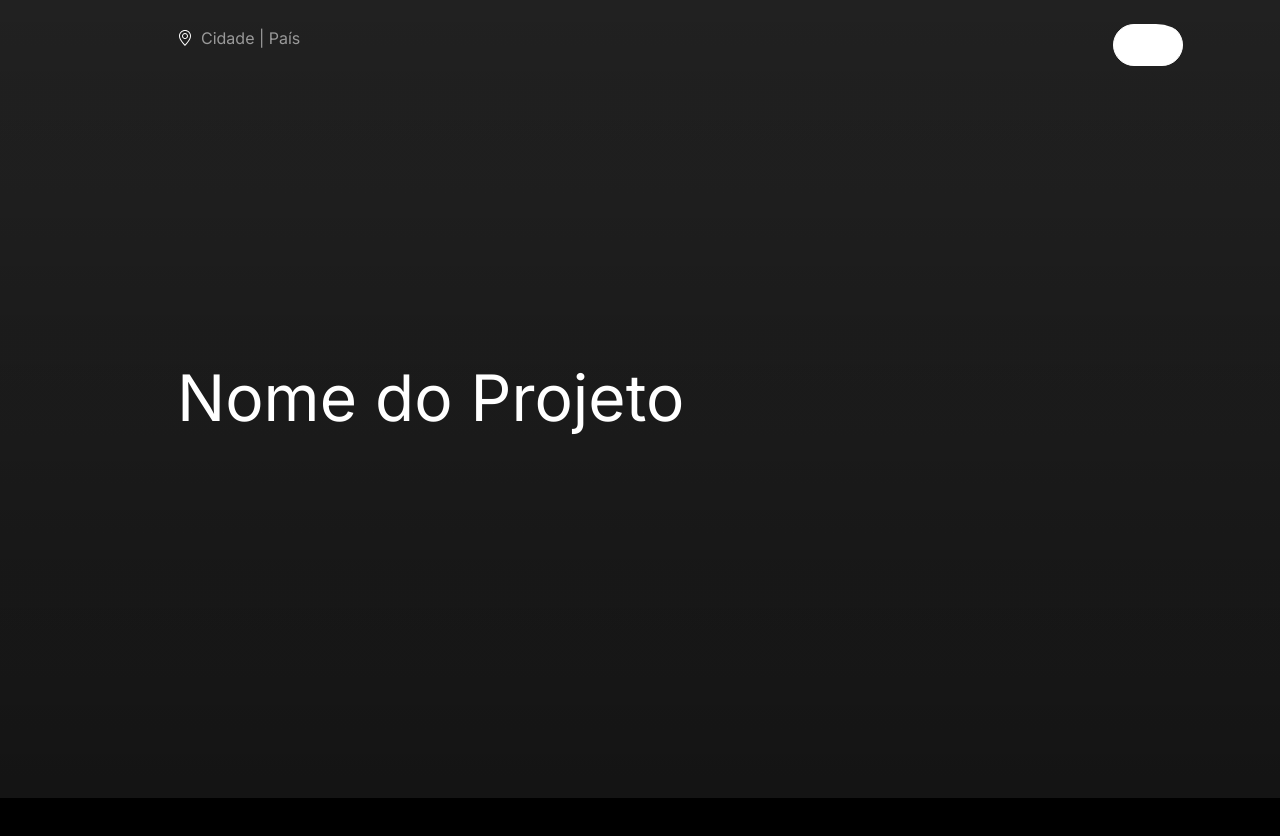
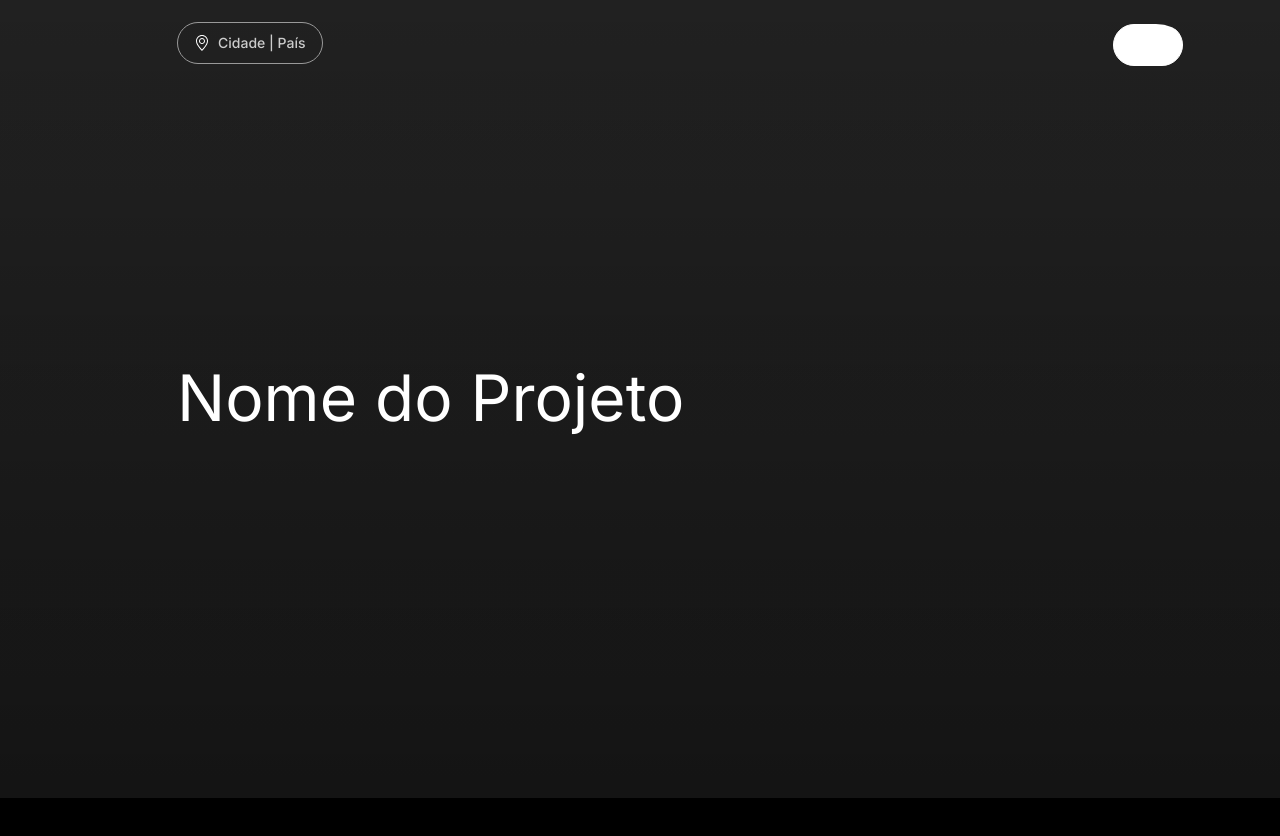
Before and after one commit to luangelsdorf/website-abarca, a Next.js app: page /structures in a window 1280 px wide. Shown: the top 836 px of the page. Built offline with nearby package versions, Linux system fonts and the light colour scheme.

Commit message:
Small portfolio changes

```diff
--- a/src/components/portfolio/structures/Cover/Cover.module.scss
+++ b/src/components/portfolio/structures/Cover/Cover.module.scss
@@ -24,12 +24,17 @@
   }
 
   .localTag {
+    font: var(--body-bold-md);
     display: flex;
     align-items: center;
     justify-content: center;
     gap: 8px;
     position: absolute;
     top: 24px;
+    padding: 8px 16px;
+    color: rgb(var(--light-gray));
+    border: 1px solid rgb(var(--gray));
+    border-radius: 56px;
   }
 
   & > img {
--- a/src/pages/portfolio/abarca/index.js
+++ b/src/pages/portfolio/abarca/index.js
@@ -71,7 +71,7 @@ export default function Abarca() {
           </Section>
           <Section>
             <Picture full noMargin>
-              <Image loading="eager" quality="100" src={basePath + 'Fabric-Print.png'} width="1400" height="800" alt="" />
+              <Image loading="eager" quality="75" src={basePath + 'Fabric-Print.png'} width="1400" height="800" alt="" />
             </Picture>
           </Section>
           <Section>
```
